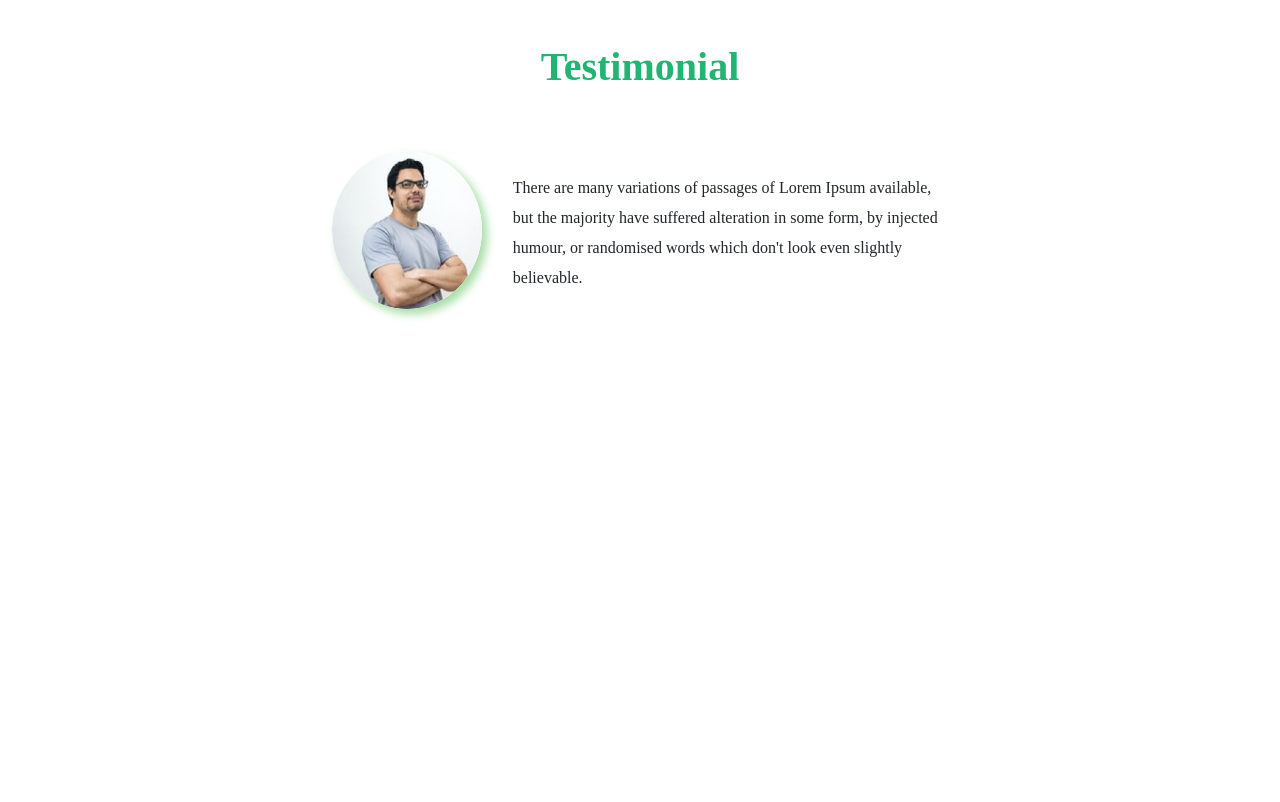
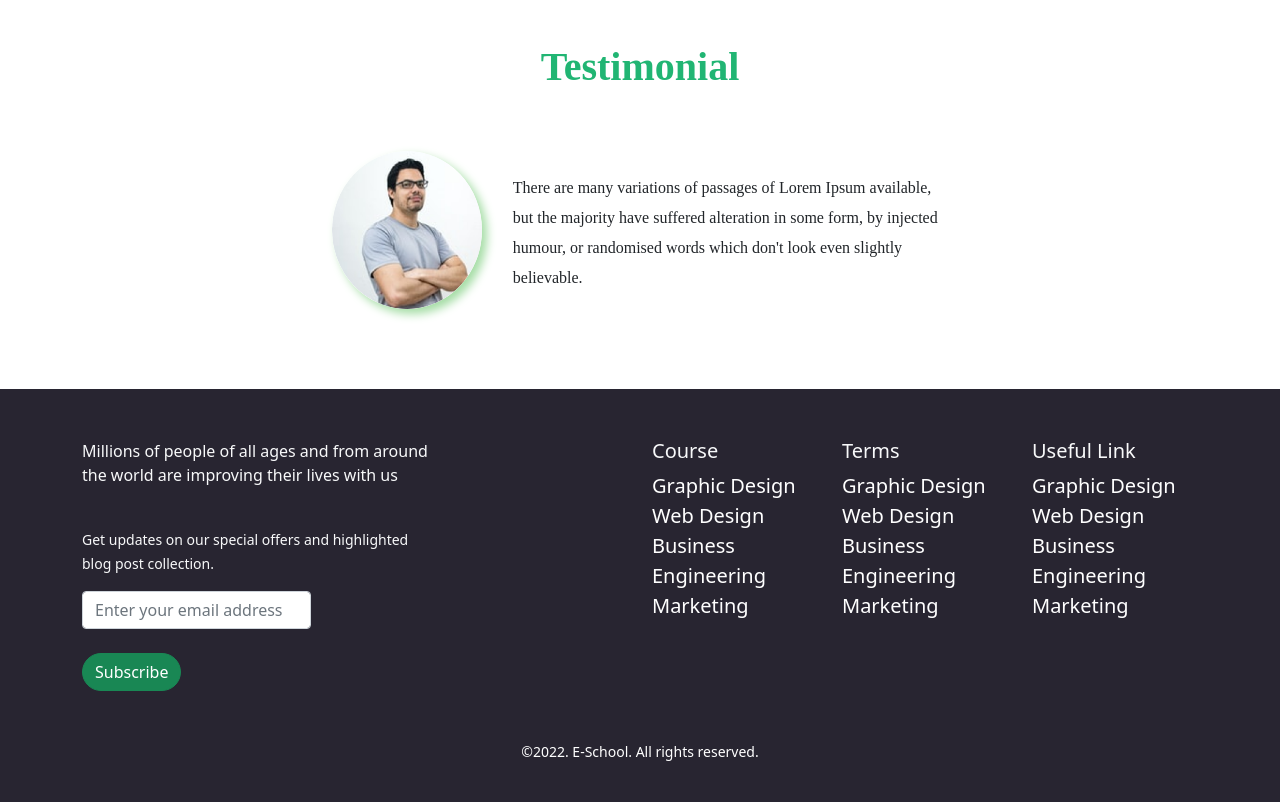
Before and after one commit to GourobSaha/Landing-Page-School-Web, a plain HTML site: page index.html in a window 1280 px wide. Shown: the part 1525-2327 px from the top of the page. Before the commit the page ends 1914 px from the top, so only its background shows below. Drawn offline with nearby package versions, Linux system fonts and the light colour scheme.

Commit message:
Footer Added

```diff
--- a/index.html
+++ b/index.html
@@ -192,9 +192,65 @@
                    or randomised words which don't look even slightly believable.</p>
             </div>
         </div>
+    </main>
 
-
-    </main>
+    <footer>
+        <div class="container foot">
+            <div class="row">
+                <div class="col-md-6 f-col-1">
+                  <p class="text-light">
+                    Millions of people of all ages and from around <br>the world are
+                    improving their lives with us
+                  </p>
+                  <br />
+                  <p class="text-light">
+                    <small
+                      >Get updates on our special offers and highlighted <br>blog post
+                      collection.</small
+                    >
+                  </p>
+                  <form action="">
+                    <input
+                      class="form-control w-50"
+                      placeholder="Enter your email address"
+                      type="email"
+                      name=""
+                      id=""
+                      required=""
+                    />
+                    <br />
+                    <input class="btn btn-success" type="submit" value="Subscribe" />
+                  </form>
+                </div>
+                <div class="col-md-2">
+                  <h5 class="text-light font-weight-bold">Course</h5>
+                  <a href="#">Graphic Design</a><br />
+                  <a href="#">Web Design</a><br />
+                  <a href="#">Business</a><br />
+                  <a href="#">Engineering</a><br />
+                  <a href="#">Marketing</a>
+                </div>
+                <div class="col-md-2">
+                  <h5 class="text-light font-weight-bold">Terms</h5>
+                <a href="#">Graphic Design</a><br />
+                  <a href="#">Web Design</a><br />
+                  <a href="#">Business</a><br />
+                  <a href="#">Engineering</a><br />
+                  <a href="#">Marketing</a>
+                </div>
+                <div class="col-md-2">
+                  <h5 class="text-light font-weight-bold">Useful Link</h5>
+                  <a href="#">Graphic Design</a><br />
+                  <a href="#">Web Design</a><br />
+                  <a href="#">Business</a><br />
+                  <a href="#">Engineering</a><br />
+                  <a href="#">Marketing</a>
+              </div>
+        </div>
+        <footer class="d-flex justify-content-center">
+            <small>©2022. E-School. All rights reserved.</small>
+          </footer>
+    </footer>
 
     <script
       src="https://cdn.jsdelivr.net/npm/bootstrap@5.1.3/dist/js/bootstrap.bundle.min.js"
--- a/style.css
+++ b/style.css
@@ -154,3 +154,25 @@
   padding-top: 3.5%;
   padding-left: 5%;
 }
+footer {
+  padding-top: 50px;
+  padding-bottom: 20px;
+  color: white;
+  background-color: #282531;
+}
+.f-col-1 {
+  padding-right: 100px;
+}
+.btn {
+  border-radius: 33px;
+}
+.foot a {
+  font-size: 20px;
+  text-decoration: none;
+  color: #ffffff;
+  transition: 0.2s ease;
+}
+.foot a:hover {
+  text-decoration: none;
+  color: #a79f9f;
+}
```
